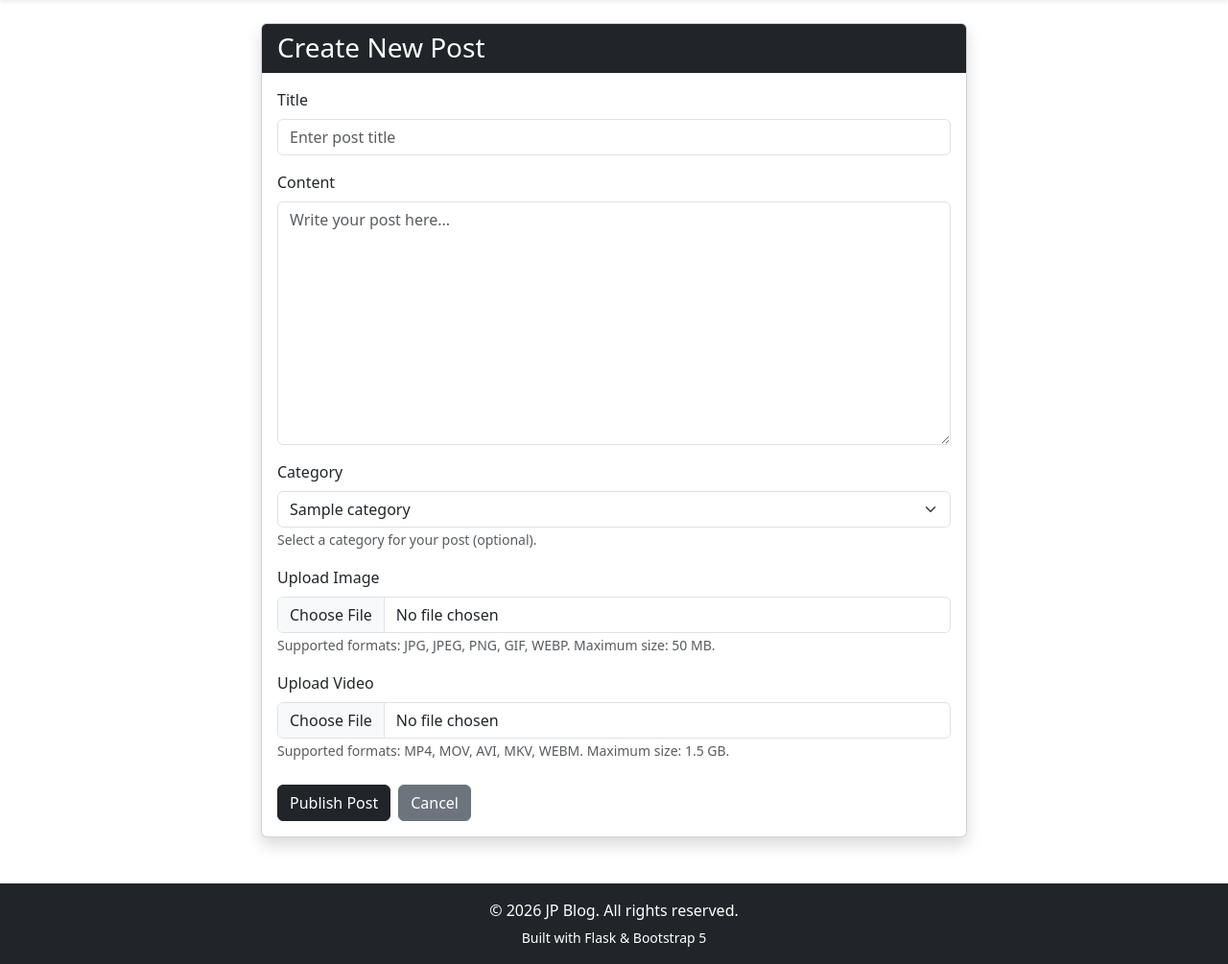
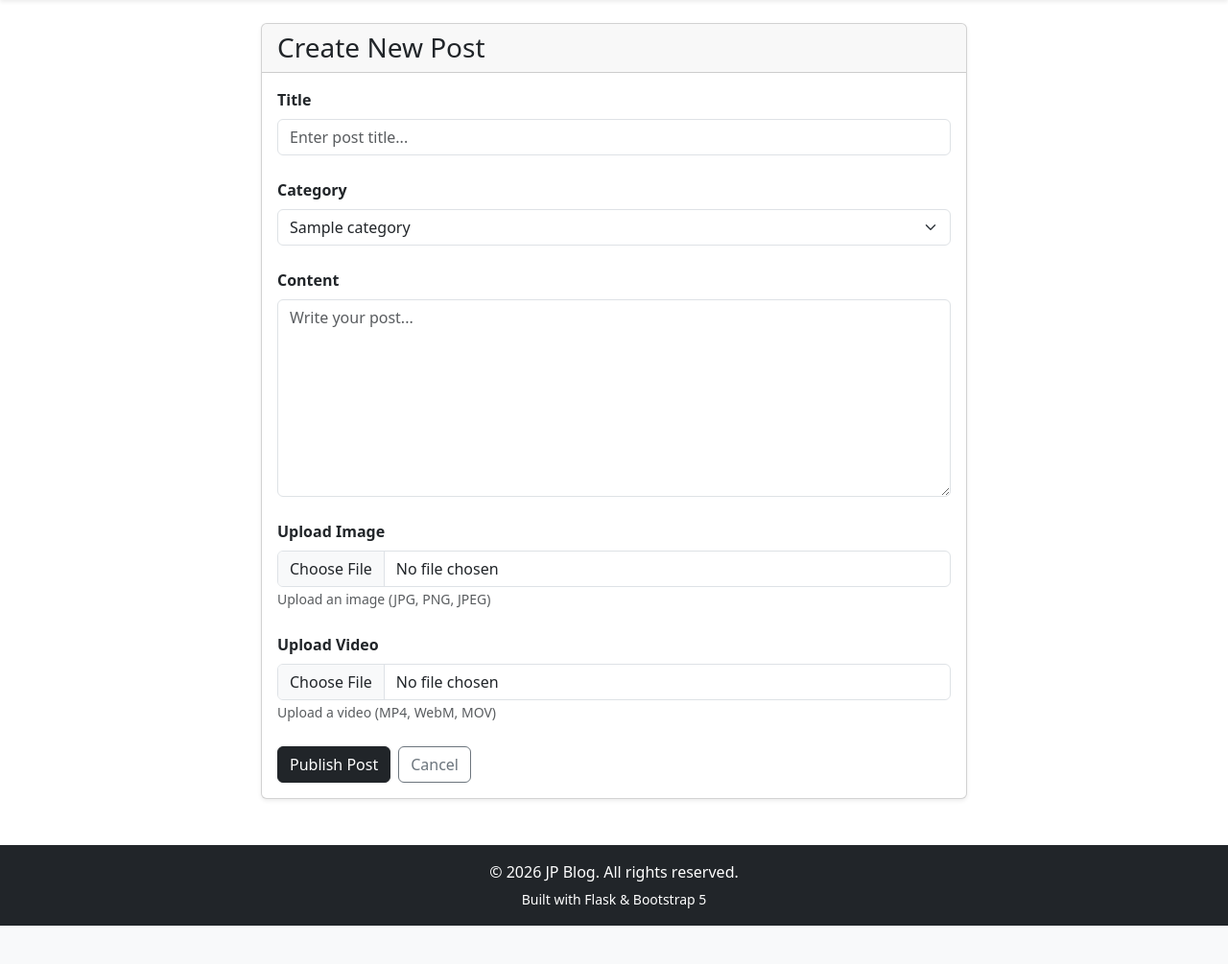
Before and after one commit to tersookor758-lang/my-flask-blog, a Flask app: page /create-post in a window 1280 px wide. Shown: the part 66-1071 px from the top of the page at 96% size. After the commit the page ends 1031 px from the top, so only its background shows below. Run offline with Flask 3, Linux system fonts and the light colour scheme; a user stored in the database is signed in; tables that the repository leaves empty hold one stand-in row (values such as "Sample post"); some libraries are stand-ins or nearby versions.

Commit message:
I made changes

```diff
--- a/templates/create_post.html
+++ b/templates/create_post.html
@@ -4,161 +4,365 @@
 Create Post
 {% endblock %}
 
+
 {% block content %}
 
 <div class="row justify-content-center">
 
-    <div class="col-md-8">
+    <div class="col-lg-8">
 
-        <div class="card shadow">
 
-            <div class="card-header bg-dark text-white">
+        <div class="card shadow-sm">
+
+
+            <div class="card-header">
 
                 <h3 class="mb-0">
+
                     Create New Post
+
                 </h3>
 
             </div>
 
+
+
             <div class="card-body">
+
 
                 <form
                     method="POST"
                     enctype="multipart/form-data"
-                    id="createPostForm"
                 >
+
 
                     {{ form.hidden_tag() }}
 
-                    <!-- Title -->
 
-                    <div class="mb-3">
 
-                        {{ form.title.label(class="form-label") }}
+                    <div class="mb-4">
+
+
+                        {{ form.title.label(
+                            class="form-label fw-semibold"
+                        ) }}
+
 
                         {{ form.title(
                             class="form-control",
-                            placeholder="Enter post title",
-                            required=True
+                            placeholder="Enter post title..."
                         ) }}
+
+
+
+                        {% for error in form.title.errors %}
+
+                        <div class="text-danger small mt-1">
+
+                            {{ error }}
+
+                        </div>
+
+                        {% endfor %}
+
 
                     </div>
 
-                    <!-- Content -->
 
-                    <div class="mb-3">
 
-                        {{ form.content.label(class="form-label") }}
+                    <div class="mb-4">
 
-                        {{ form.content(
-                            class="form-control",
-                            rows="10",
-                            placeholder="Write your post here...",
-                            required=True
+
+                        {{ form.category.label(
+                            class="form-label fw-semibold"
                         ) }}
 
-                    </div>
-
-                    <!-- Category -->
-
-                    <div class="mb-3">
-
-                        {{ form.category.label(class="form-label") }}
 
                         {{ form.category(
                             class="form-select"
                         ) }}
 
-                        <small class="text-muted">
-                            Select a category for your post (optional).
-                        </small>
+
+
+                        {% for error in form.category.errors %}
+
+                        <div class="text-danger small mt-1">
+
+                            {{ error }}
+
+                        </div>
+
+                        {% endfor %}
+
 
                     </div>
 
-                    <!-- Image -->
 
-                    <div class="mb-3">
 
-                        {{ form.image.label(class="form-label") }}
+                    <div class="mb-4">
+
+
+                        {{ form.content.label(
+                            class="form-label fw-semibold"
+                        ) }}
+
+
+
+                        {{ form.content(
+                            class="form-control",
+                            rows="8",
+                            placeholder="Write your post..."
+                        ) }}
+
+
+
+                        {% for error in form.content.errors %}
+
+                        <div class="text-danger small mt-1">
+
+                            {{ error }}
+
+                        </div>
+
+                        {% endfor %}
+
+
+                    </div>
+                                        <div class="mb-4">
+
+
+                        {{ form.image.label(
+                            class="form-label fw-semibold"
+                        ) }}
+
 
                         {{ form.image(
                             class="form-control",
-                            accept="image/*"
+                            accept="image/*",
+                            id="imageInput"
                         ) }}
 
+
+
                         <small class="text-muted">
-                            Supported formats:
-                            JPG, JPEG, PNG, GIF, WEBP.
-                            Maximum size: 50 MB.
+
+                            Upload an image (JPG, PNG, JPEG)
+
                         </small>
+
+
+
+                        {% for error in form.image.errors %}
+
+                        <div class="text-danger small mt-1">
+
+                            {{ error }}
+
+                        </div>
+
+                        {% endfor %}
+
+
+
+                        <div class="mt-3">
+
+                            <img
+                                id="imagePreview"
+                                class="img-fluid rounded shadow-sm d-none"
+                                style="max-height:300px;"
+                                alt="Image preview"
+                            >
+
+                        </div>
+
 
                     </div>
 
-                    <!-- Video -->
+
+
 
                     <div class="mb-4">
 
-                        {{ form.video.label(class="form-label") }}
+
+                        {{ form.video.label(
+                            class="form-label fw-semibold"
+                        ) }}
+
+
 
                         {{ form.video(
                             class="form-control",
-                            accept="video/*"
+                            accept="video/*",
+                            id="videoInput"
                         ) }}
 
+
+
                         <small class="text-muted">
-                            Supported formats:
-                            MP4, MOV, AVI, MKV, WEBM.
-                            Maximum size: 1.5 GB.
+
+                            Upload a video (MP4, WebM, MOV)
+
                         </small>
+
+
+
+                        {% for error in form.video.errors %}
+
+                        <div class="text-danger small mt-1">
+
+                            {{ error }}
+
+                        </div>
+
+                        {% endfor %}
+
+
+
+                        <div class="mt-3">
+
+
+                            <video
+                                id="videoPreview"
+                                controls
+                                class="w-100 rounded shadow-sm d-none"
+                                style="max-height:350px;"
+                            >
+
+                            </video>
+
+
+                        </div>
+
 
                     </div>
 
-                    <!-- Buttons -->
+
+
+
 
                     <div class="d-flex gap-2">
 
-                        <button
-                            type="submit"
+
+                        {{ form.submit(
                             class="btn btn-dark"
-                            id="submitBtn"
-                        >
-                            Publish Post
-                        </button>
+                        ) }}
+
+
 
                         <a
                             href="{{ url_for('main.home') }}"
-                            class="btn btn-secondary"
+                            class="btn btn-outline-secondary"
                         >
+
                             Cancel
+
                         </a>
+
 
                     </div>
 
+
+
                 </form>
+
 
             </div>
 
+
         </div>
+
 
     </div>
 
+
 </div>
+{% block scripts %}
 
 <script>
 
-document.getElementById("createPostForm").addEventListener(
-    "submit",
-    function () {
 
-        const button = document.getElementById("submitBtn");
+const imageInput = document.getElementById("imageInput");
 
-        button.disabled = true;
+const imagePreview = document.getElementById("imagePreview");
 
-        button.innerHTML = "Uploading...";
 
-    }
-);
+
+if (imageInput) {
+
+
+    imageInput.addEventListener(
+        "change",
+        function(event) {
+
+
+            const file = event.target.files[0];
+
+
+            if (file) {
+
+
+                imagePreview.src = URL.createObjectURL(file);
+
+
+                imagePreview.classList.remove("d-none");
+
+
+            }
+
+
+        }
+
+    );
+
+
+}
+
+
+
+
+
+const videoInput = document.getElementById("videoInput");
+
+const videoPreview = document.getElementById("videoPreview");
+
+
+
+if (videoInput) {
+
+
+    videoInput.addEventListener(
+        "change",
+        function(event) {
+
+
+            const file = event.target.files[0];
+
+
+            if (file) {
+
+
+                videoPreview.src = URL.createObjectURL(file);
+
+
+                videoPreview.classList.remove("d-none");
+
+
+            }
+
+
+        }
+
+    );
+
+
+}
+
+
 
 </script>
 
+
 {% endblock %}
+
+
+{% endblock %}
```
